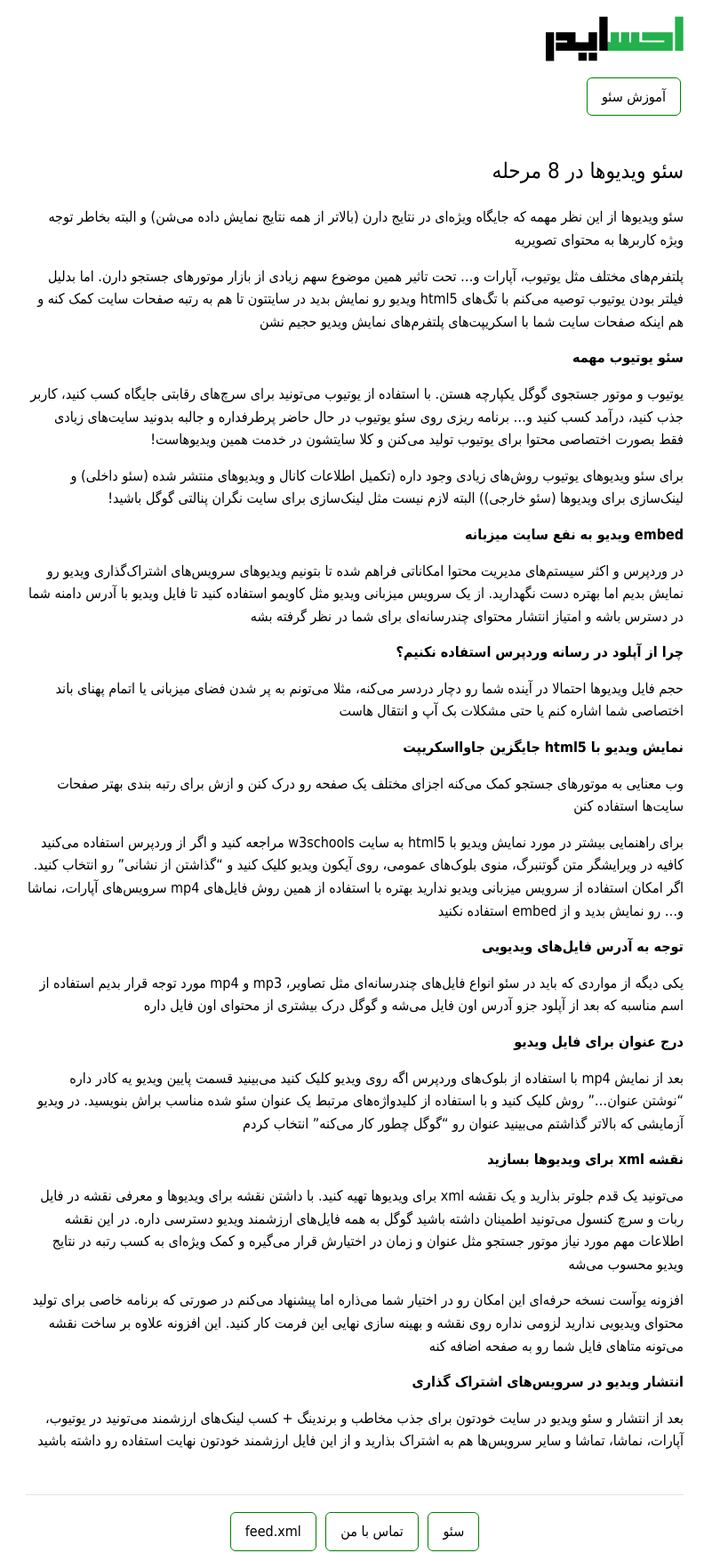
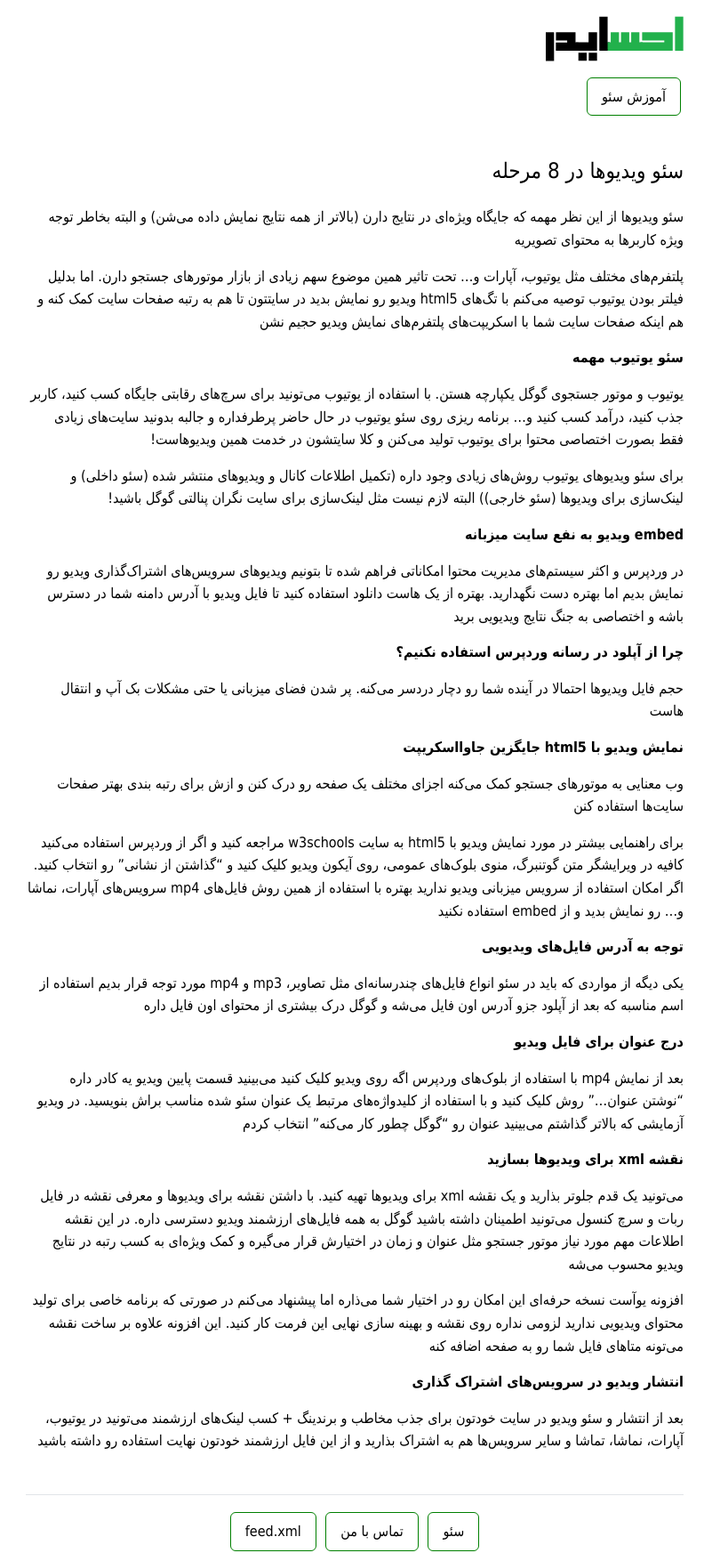
Before and after one commit to darkblog/darkblog.github.io, a Jekyll site: the page built from _posts/2021-5-2-video-seo.md, in a window 1280 px wide. Shown: the whole page at 89% size, without its empty margins (241-1042 px from the left). Built offline with Jekyll 4.4.1, drawn with Linux system fonts in a browser that asks for light colours.

Commit message:
Update 2021-5-2-video-seo.md

```diff
--- a/_posts/2021-5-2-video-seo.md
+++ b/_posts/2021-5-2-video-seo.md
@@ -15,11 +15,11 @@
 
 **embed ویدیو به نفع سایت میزبانه**
 
-در وردپرس و اکثر سیستم‌های مدیریت محتوا امکاناتی فراهم شده تا بتونیم ویدیوهای سرویس‌های اشتراک‌گذاری ویدیو رو نمایش بدیم اما بهتره دست نگهدارید. از یک سرویس میزبانی ویدیو مثل کاویمو استفاده کنید تا فایل ویدیو با آدرس دامنه شما در دسترس باشه و امتیاز انتشار محتوای چندرسانه‌ای برای شما در نظر گرفته بشه
+در وردپرس و اکثر سیستم‌های مدیریت محتوا امکاناتی فراهم شده تا بتونیم ویدیوهای سرویس‌های اشتراک‌گذاری ویدیو رو نمایش بدیم اما بهتره دست نگهدارید. بهتره از یک هاست دانلود استفاده کنید تا فایل ویدیو با آدرس دامنه شما در دسترس باشه و اختصاصی به جنگ نتایج ویدیویی برید
 
 **چرا از آپلود در رسانه وردپرس استفاده نکنیم؟**
 
-حجم فایل ویدیوها احتمالا در آینده شما رو دچار دردسر می‌کنه، مثلا می‌تونم به پر شدن فضای میزبانی یا اتمام پهنای باند اختصاصی شما اشاره کنم یا حتی مشکلات بک آپ و انتقال هاست
+حجم فایل ویدیوها احتمالا در آینده شما رو دچار دردسر می‌کنه.  پر شدن فضای میزبانی یا حتی مشکلات بک آپ و انتقال هاست
 
 **نمایش ویدیو با html5 جایگزین جاوااسکریپت**
 
```
